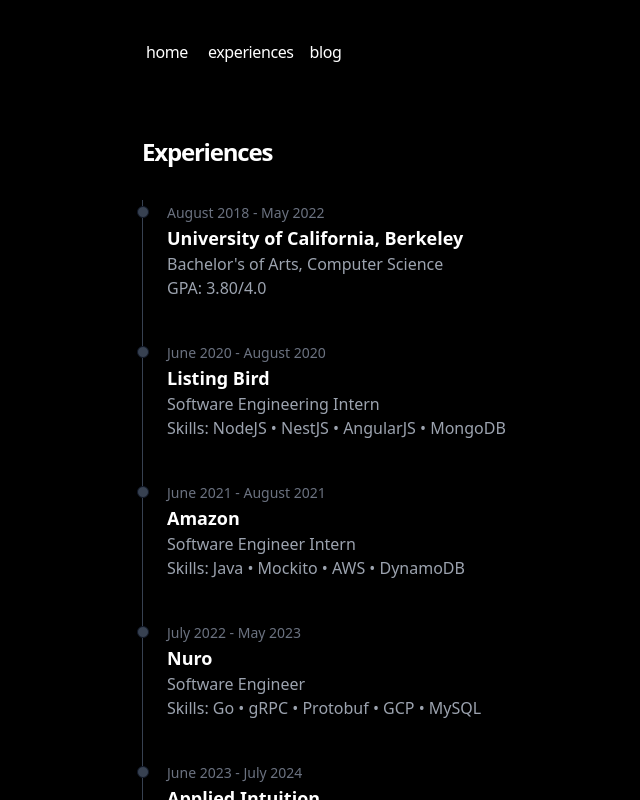
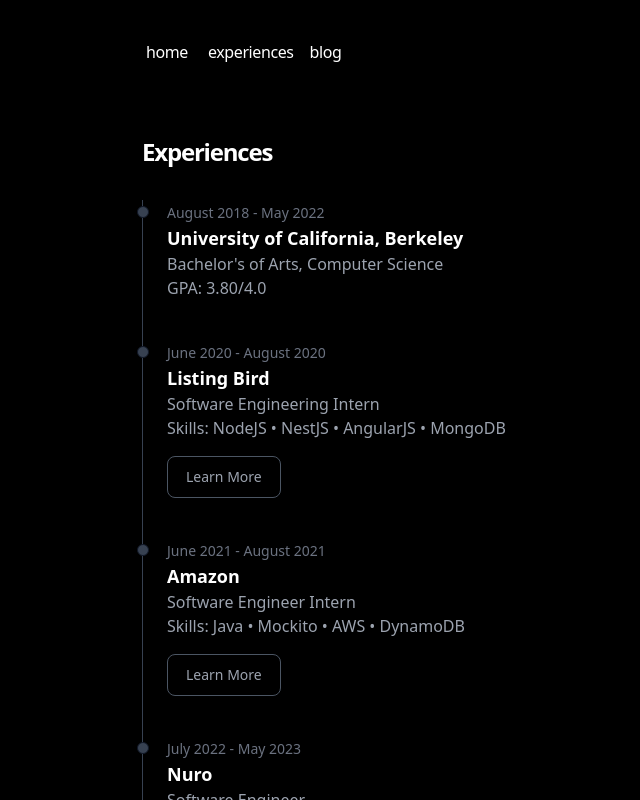
Before and after one commit to josephyu11600/josephyu11600.github.io, a Next.js app: page /experiences in a window 1280 px wide. Shown: the top 800 px of the page, without its empty margins (114-754 px from the left). Built offline with nearby package versions, Linux system fonts and the light colour scheme.

Commit message:
Add no-op learn more buttons only for industry experiences

```diff
--- a/app/components/ExperienceItem.tsx
+++ b/app/components/ExperienceItem.tsx
@@ -1,3 +1,5 @@
+'use client';
+
 import {
 	TimelineItem,
 	TimelinePoint,
@@ -5,22 +7,23 @@
 	TimelineTime,
 	TimelineTitle,
 	TimelineBody,
-	Button,
 } from 'flowbite-react';
 import PortfolioButton from './PortfolioButton';
+
+export enum ExperienceType {
+	Education,
+	Industry,
+}
 
 export type Experience = {
 	date: string;
 	title: string;
 	description: string;
+	type: ExperienceType;
 };
 
-type ExperienceItemProps = Experience & {
-	shouldAddLearnMore?: boolean;
-};
-
-export const ExperienceItem = (props: ExperienceItemProps): JSX.Element => {
-	const { date, title, description, shouldAddLearnMore } = props;
+export const ExperienceItem = (props: Experience): JSX.Element => {
+	const { date, title, description, type } = props;
 
 	return (
 		<TimelineItem key={title}>
@@ -31,7 +34,7 @@
 				<TimelineBody className="whitespace-pre-line">
 					{description}
 				</TimelineBody>
-				{shouldAddLearnMore ? (
+				{type === ExperienceType.Industry ? (
 					<PortfolioButton text="Learn More" onClick={() => {}} />
 				) : null}
 			</TimelineContent>
--- a/app/components/ExperienceTimeline.tsx
+++ b/app/components/ExperienceTimeline.tsx
@@ -1,5 +1,7 @@
+'use client';
+
 import { Timeline } from 'flowbite-react';
-import { ExperienceItem } from 'app/components/ExperienceItem';
+import { ExperienceItem, ExperienceType } from 'app/components/ExperienceItem';
 import type { Experience } from 'app/components/ExperienceItem';
 
 const experiences: Experience[] = [
@@ -7,35 +9,41 @@
 		date: 'August 2018 - May 2022',
 		title: 'University of California, Berkeley',
 		description: "Bachelor's of Arts, Computer Science \n GPA: 3.80/4.0",
+		type: ExperienceType.Education,
 	},
 	{
 		date: 'June 2020 - August 2020',
 		title: 'Listing Bird',
 		description:
 			'Software Engineering Intern \n Skills:  NodeJS • NestJS • AngularJS • MongoDB',
+		type: ExperienceType.Industry,
 	},
 	{
 		date: 'June 2021 - August 2021',
 		title: 'Amazon',
 		description:
 			'Software Engineer Intern \n Skills:  Java • Mockito • AWS • DynamoDB',
+		type: ExperienceType.Industry,
 	},
 	{
 		date: 'July 2022 - May 2023',
 		title: 'Nuro',
 		description:
 			'Software Engineer \n Skills:  Go • gRPC • Protobuf • GCP • MySQL',
+		type: ExperienceType.Industry,
 	},
 	{
 		date: 'June 2023 - July 2024',
 		title: 'Applied Intuition',
 		description:
 			'Software Engineer \n Skills: TypeScript • React • Python • Protobuf • PostgreSQL',
+		type: ExperienceType.Industry,
 	},
 	{
 		date: 'August 2024 - May 2026',
 		title: 'Georgia Institute of Technology',
 		description: "Master's of Science, Computer Science",
+		type: ExperienceType.Education,
 	},
 ];
 
@@ -43,12 +51,13 @@
 	return (
 		<Timeline>
 			{experiences.map((currentExperience: Experience): JSX.Element => {
-				const { date, title, description } = currentExperience;
+				const { date, title, description, type } = currentExperience;
 				return (
 					<ExperienceItem
 						date={date}
 						title={title}
 						description={description}
+						type={type}
 					/>
 				);
 			})}
--- a/app/components/PortfolioButton.tsx
+++ b/app/components/PortfolioButton.tsx
@@ -9,7 +9,11 @@
 
 const PortfolioButton = (props: PortfolioButtonProps): JSX.Element => {
 	const { text, onClick } = props;
-	return <Button onClick={onClick}>{text}</Button>;
+	return (
+		<Button color="gray" onClick={onClick}>
+			{text}
+		</Button>
+	);
 };
 
 export default PortfolioButton;
```
